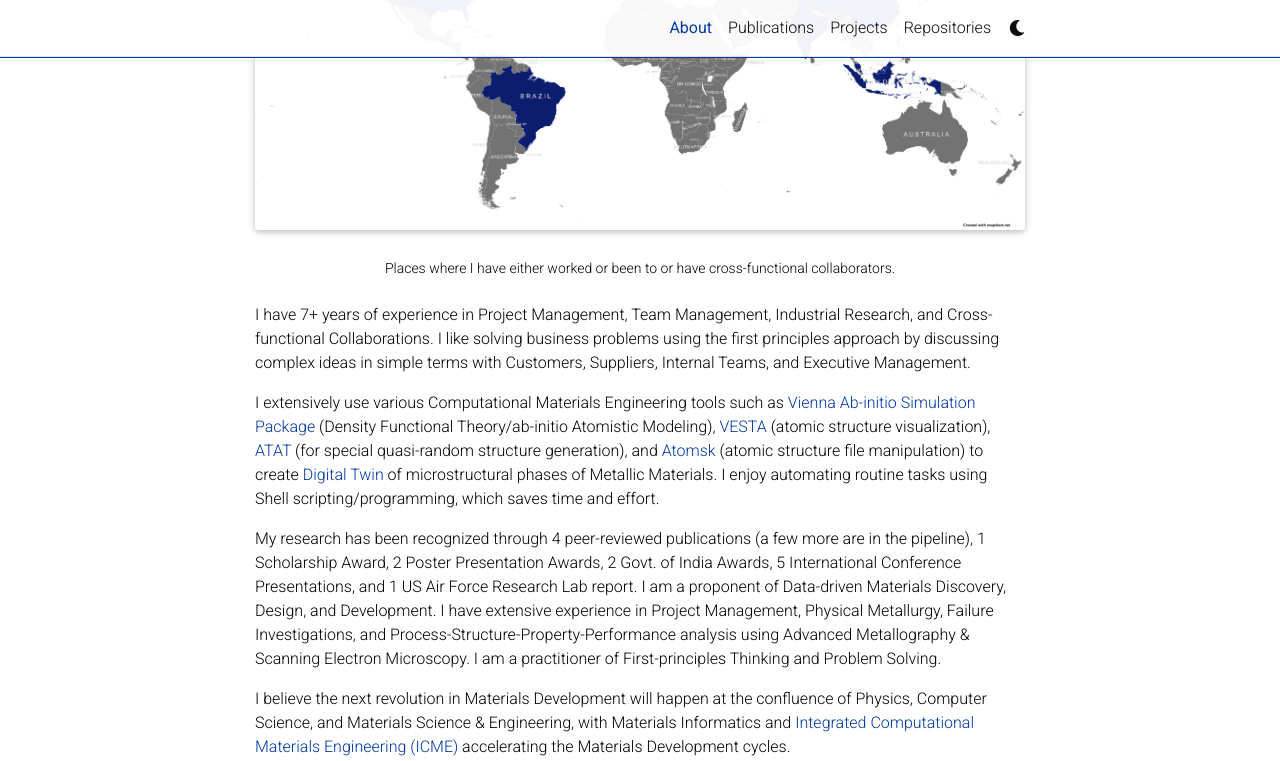
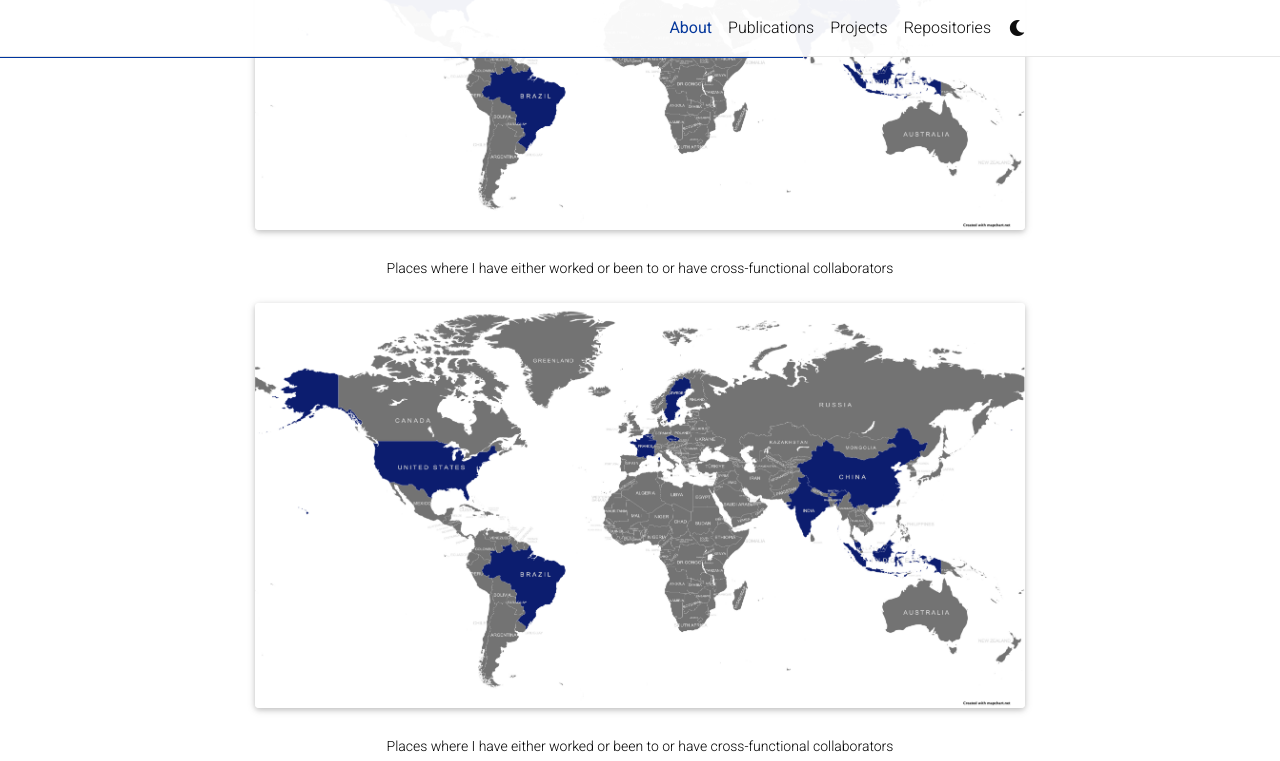
Before and after one commit to sufyanshk/sufyanshk.github.io, a Jekyll site: the page built from _pages/about.md, in a window 1280 px wide and 1400 px high, scrolled down 1113 px. Shown: the top 761 px of the window. Built offline with Jekyll 4.4.1, drawn with Linux system fonts in a browser that asks for light colours; full-size pictures stand in for the smaller copies a plugin makes; comment, search, counter and statistics services are not loaded; a style sheet for code colours, icons or effects is not loaded; some of the changed text lies outside the part shown; grey boxes are pictures that could not be loaded.

Commit message:
modified:   _pages/about.md 	new file:   assets/img/map.pdf

```diff
--- a/_pages/about.md
+++ b/_pages/about.md
@@ -37,7 +37,23 @@
     </div>
 </div>
 <div class="caption">
-    Places where I have either worked or been to or have cross-functional collaborators.
+    Places where I have either worked or been to or have cross-functional collaborators
+</div>
+<div class="row justify-content-sm-center">
+    <div class="col-sm mt-3 mt-md-0">
+        {% include figure.html path="assets/img/map.jpg" title="World Map" class="img-fluid rounded z-depth-1" %}
+    </div>
+</div>
+<div class="caption">
+    Places where I have either worked or been to or have cross-functional collaborators
+</div>
+<div class="row justify-content-sm-center">
+    <div class="col-sm mt-3 mt-md-0">
+        {% include figure.html path="assets/img/map.pdf" title="World Map" class="img-fluid rounded z-depth-1" %}
+    </div>
+</div>
+<div class="caption">
+    Places where I have either worked or been to or have cross-functional collaborators
 </div>
 
 I have 7+ years of experience in Project Management, Team Management, Industrial Research, and Cross-functional Collaborations. I like solving business problems using the first principles approach by discussing complex ideas in simple terms with Customers, Suppliers, Internal Teams, and Executive Management.
```
Also changed, not shown: 1 other file.
